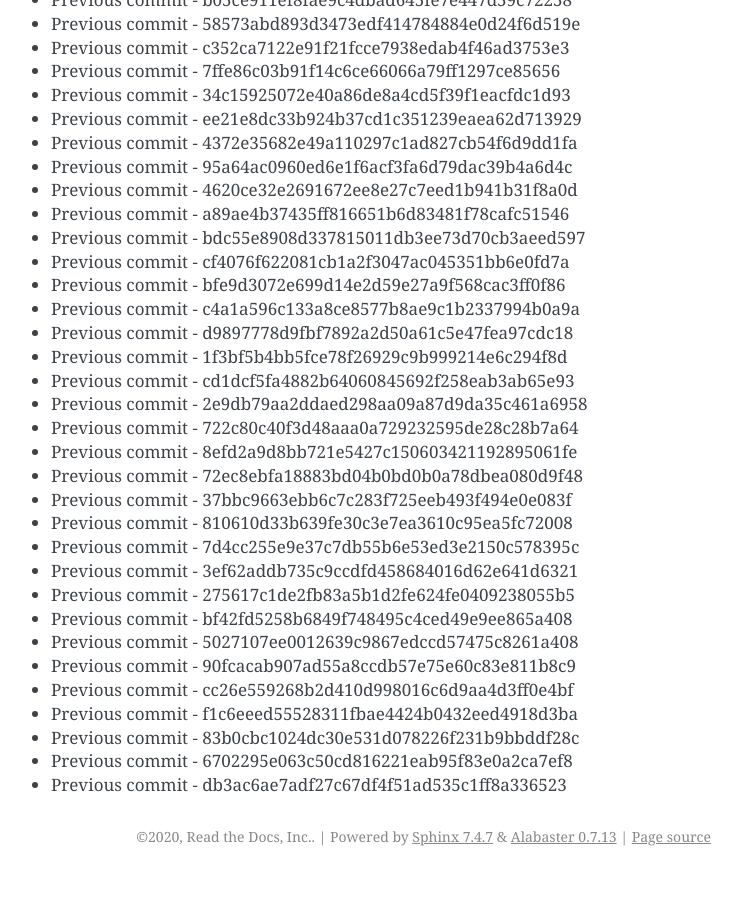
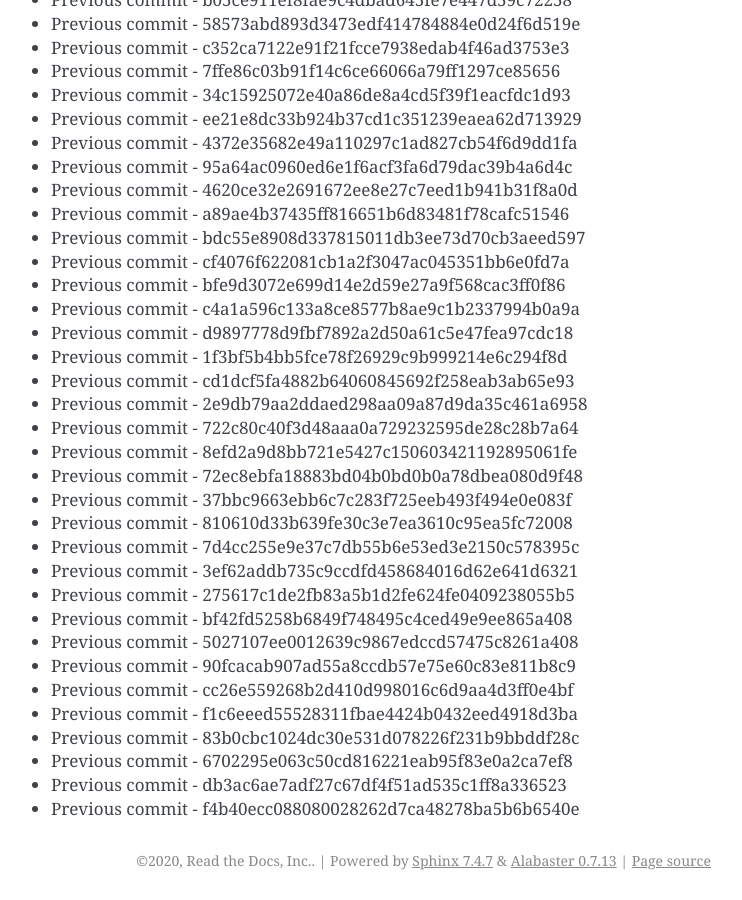
Before and after one commit to readthedocs/rtd-git-stresstest, a Sphinx documentation site: the page built from docs/updates.rst, in a window 1280 px wide and 900 px high, scrolled down 49463 px. Shown: the whole window, without its empty margins (399-1141 px from the left). Built offline with Sphinx 7.4.7, drawn with Linux system fonts in a browser that asks for light colours; before the commit the page ends 50339 px from its top, so only the background shows below that.

Commit message:
Generating commit from previous: f4b40ecc088080028262d7ca48278ba5b6b6540e

```diff
--- a/docs/updates.rst
+++ b/docs/updates.rst
@@ -2110,3 +2110,4 @@ It can be tested for any performance characteristics.
 * Previous commit - 83b0cbc1024dc30e531d078226f231b9bbddf28c
 * Previous commit - 6702295e063c50cd816221eab95f83e0a2ca7ef8
 * Previous commit - db3ac6ae7adf27c67df4f51ad535c1ff8a336523
+* Previous commit - f4b40ecc088080028262d7ca48278ba5b6b6540e
```
